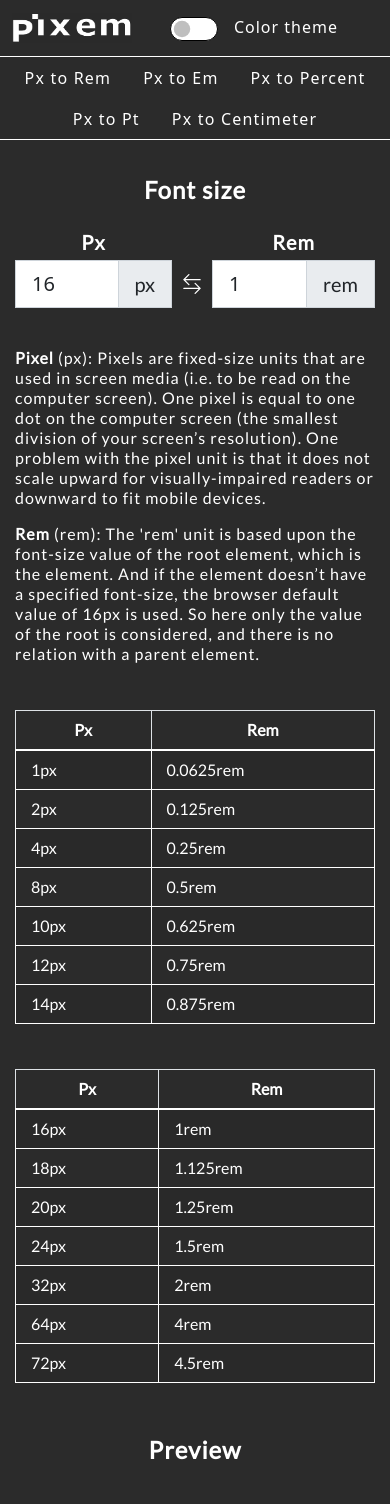
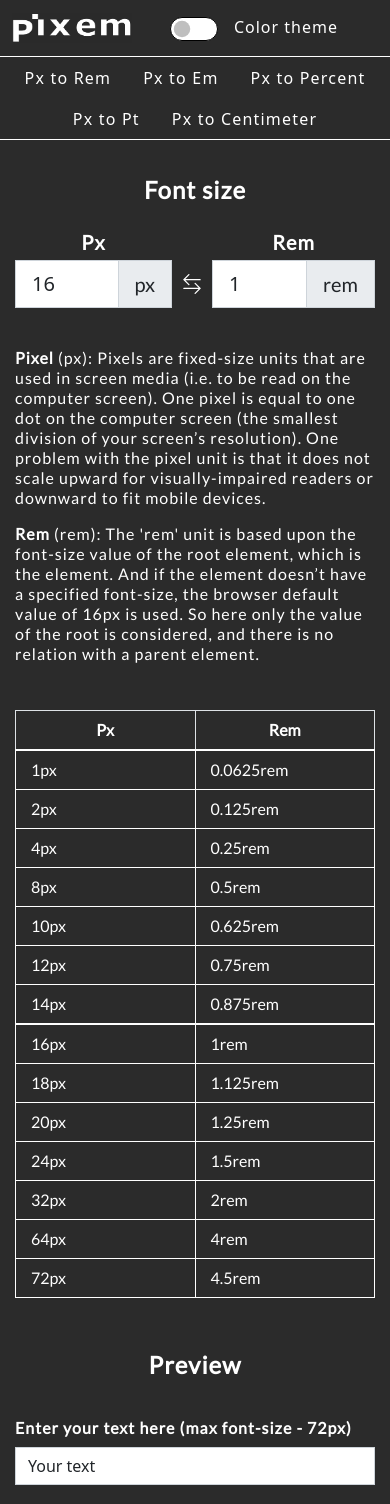
Before and after one commit to 12Aleks/pixem, a Next.js app in the folder app/: page / in a window 390 px wide. Shown: the top 1504 px of the page. Built offline with nearby package versions, Linux system fonts and the light colour scheme.

Commit message:
the errors in scss were removed

```diff
--- a/app/components/Preview.js
+++ b/app/components/Preview.js
@@ -144,7 +144,7 @@ const Preview = ({px, unit, unitName, setPx}) => {
                         onChange={e =>  setColor(e.target.value)}
                     />
                 </Col>
-                <Col md={12} className='d-flex justify-content-end'>
+                <Col md={12} className={styles.buttonWrapper}>
                     <Button variant="dark" onClick={() => [reset(), setPx(16)]} className={styles.darkBtn}>Reset preview</Button>
                 </Col>
                 </Row>
--- a/app/styles/FontSize.module.scss
+++ b/app/styles/FontSize.module.scss
@@ -26,5 +26,27 @@
   @media(max-width: 567.98px){
     flex-direction: column;
     justify-content: center;
+    & table{
+      tr{
+        background: transparent;
+        td{
+          box-shadow: inset 0 0 0 9999px transparent;
+        }
+      }
+      &:nth-child(1){
+        margin-bottom: 0;
+      }
+      &:nth-child(2){
+        border-top: 0;
+        margin-top: 0;
+
+        thead {
+          display: none;
+        }
+        tbody{
+          border-top: 1px solid $light-grey;
+        }
+      }
+    }
   }
 }
--- a/app/styles/Preview.module.scss
+++ b/app/styles/Preview.module.scss
@@ -73,6 +73,13 @@ div.codeWrapper{
 .label{
   font:600 1rem/1rem 'Lato', sans-serif;
 }
+.buttonWrapper{
+  display: flex;
+  justify-content: end;
+  @media (max-width: 567.98px) {
+    justify-content: center;
+  }
+}
 .darkBtn{
   margin: 40px 0 30px;
   padding: 10px 25px;
@@ -84,6 +91,10 @@ div.codeWrapper{
     transition: .5s;
     background: rgba(60, 60, 60, 0.8);
   }
+  @media (max-width: 567.98px) {
+    width: 100%;
+    margin: 40px 15px 30px;
+  }
 }
 .formColor {
   width: 100%;
--- a/app/styles/UniversalTable.module.scss
+++ b/app/styles/UniversalTable.module.scss
@@ -6,6 +6,7 @@
       font: 400 1rem/1.125rem Lato, sans-serif;
       padding: 15px;
       cursor: pointer;
+      width: 50%;
       @media(max-width: 567.98px){
         padding: 10px 15px;
       }
--- a/app/styles/style.scss
+++ b/app/styles/style.scss
@@ -113,13 +113,13 @@ h6{
       max-width: 260px;
 
       &.active{
-        border: 2px solid #000;
+        border: 2px solid $grey;
       }
       .form-control{
         border-right: 1px solid $white;
       }
       span.input-group-text{
-        background: #fff;
+        background: $white;
         border-left: 1px solid $white;
         font-weight: 600;
         padding:  0.5rem 1rem 0.5rem 0.5rem;
```
